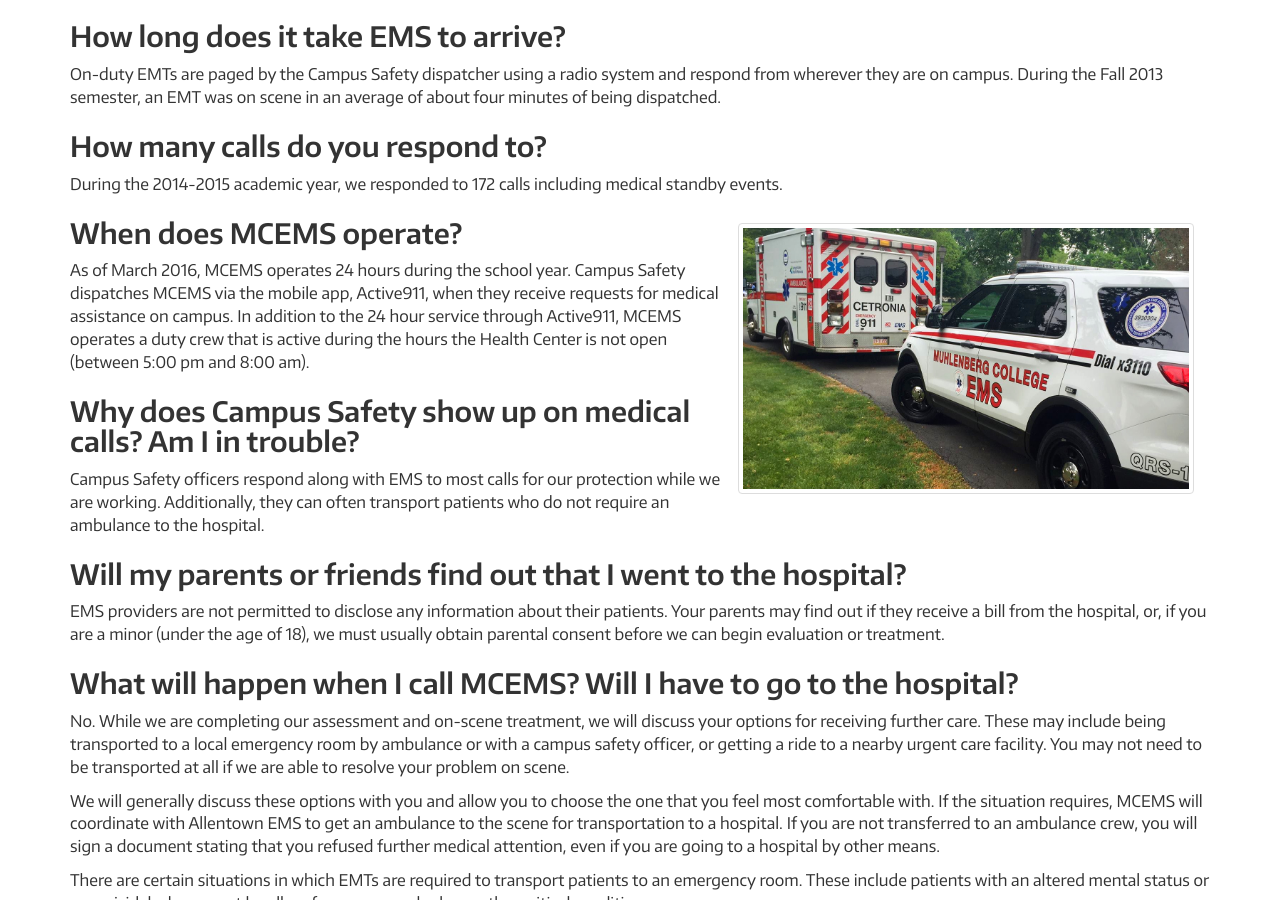
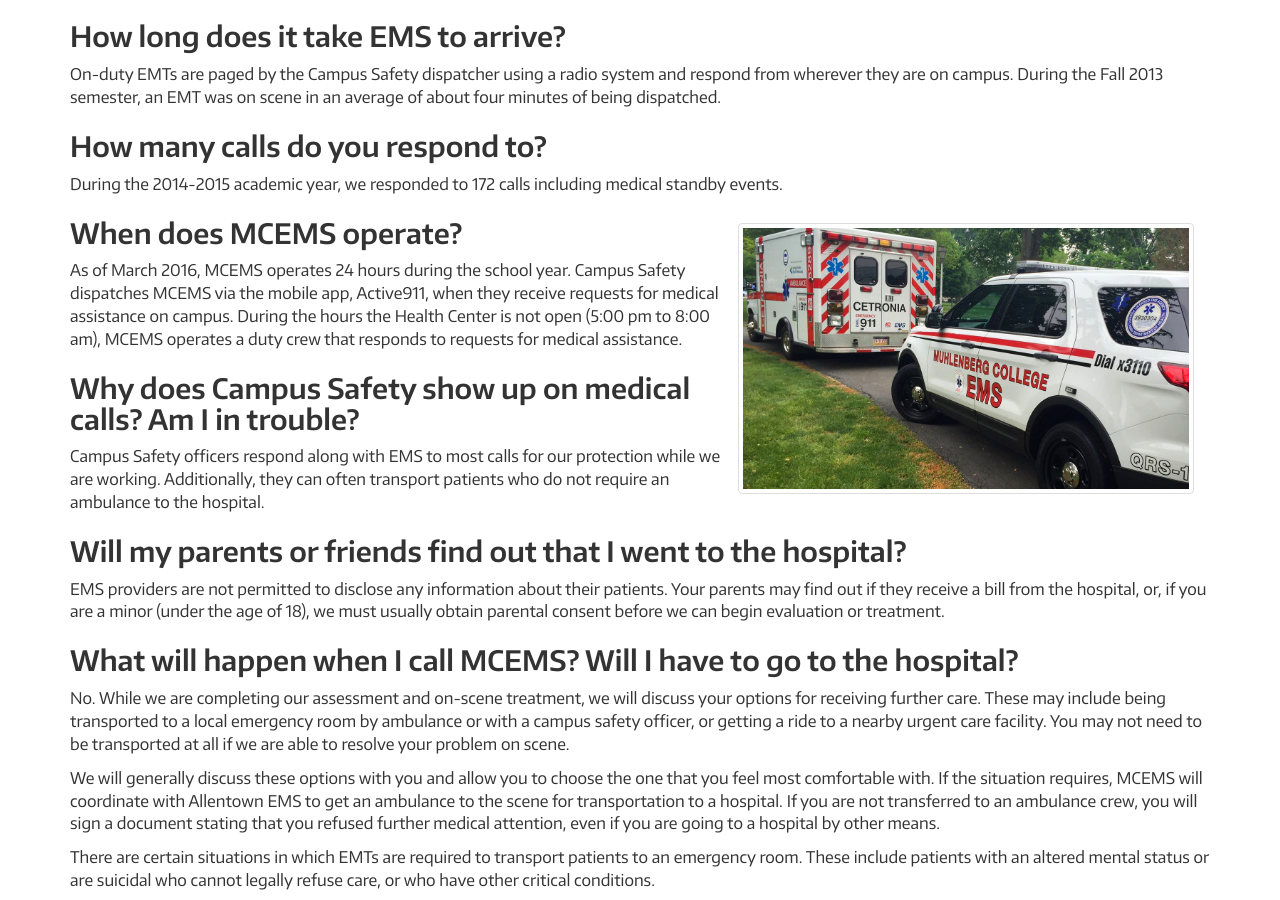
Before and after one commit to MCEMS/www, a Jekyll site: the page built from faq/index.markdown, in a window 1280 px wide and 900 px high, scrolled down 501 px. Built offline with Jekyll 4.4.1, drawn with Linux system fonts in a browser that asks for light colours; nearby versions of some CDN libraries.

Commit message:
Update index.markdown

```diff
--- a/faq/index.markdown
+++ b/faq/index.markdown
@@ -28,7 +28,7 @@ During the 2014-2015 academic year, we responded to 172 calls including medical
 
 ### When does MCEMS operate?
 
-As of March 2016, MCEMS operates 24 hours during the school year. Campus Safety dispatches MCEMS via the mobile app, Active911, when they receive requests for medical assistance on campus. In addition to the 24 hour service through Active911, MCEMS operates a duty crew that is active during the hours the Health Center is not open (between 5:00 pm and 8:00 am).
+As of March 2016, MCEMS operates 24 hours during the school year. Campus Safety dispatches MCEMS via the mobile app, Active911, when they receive requests for medical assistance on campus. During the hours the Health Center is not open (5:00 pm to 8:00 am), MCEMS operates a duty crew that responds to requests for medical assistance.
 
 ### Why does Campus Safety show up on medical calls? Am I in trouble?
 
```
